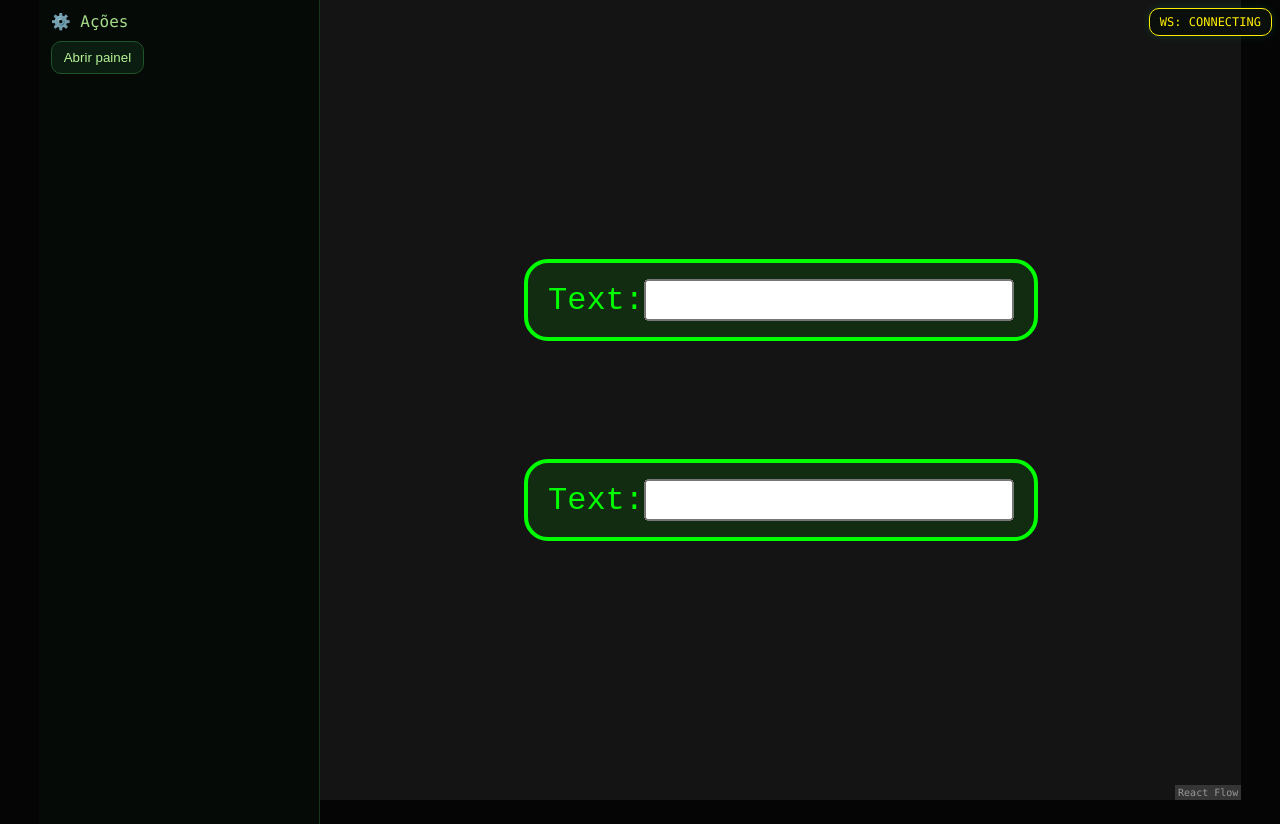
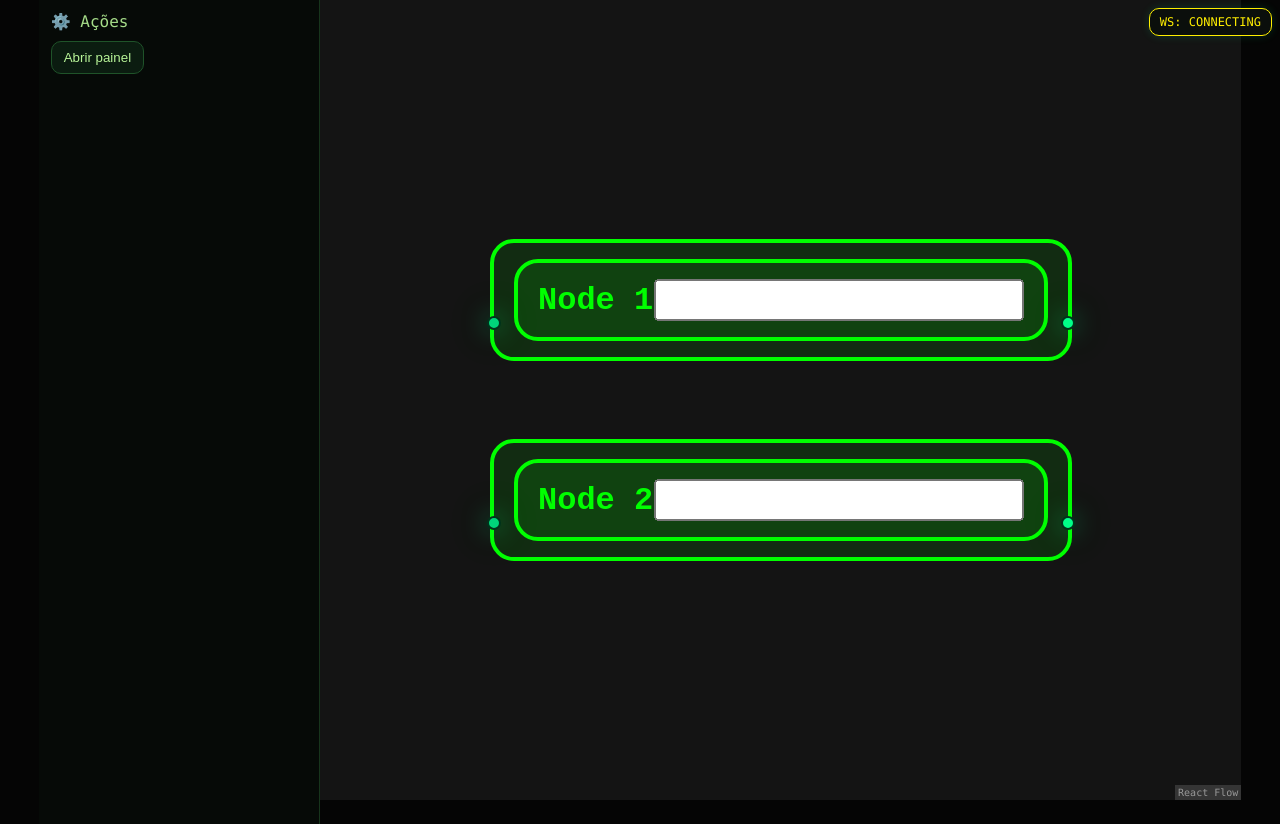
Before and after one commit to viniciusxpb/frontend, a React (Vite) app: page / in a window 1280 px wide. Built offline with nearby package versions, Linux system fonts and the light colour scheme; no server answers.

Commit message:
removido algusn comentarios, configuração de node generico

```diff
--- a/src/flow/FlowInner.tsx
+++ b/src/flow/FlowInner.tsx
@@ -20,33 +20,37 @@ import usePaneClickCombo from '../hooks/usePaneClickCombo';
 
 import { nodeTypes, nodePalette } from '../nodes/registry';
 
-/* ================= Helpers para entradas dinâmicas ================= */
-const inputId = (idx: number) => `in_${idx}`;
+/* ================= Helpers p/ entradas dinâmicas (BaseIONode em modo "n") ================= */
+type IOmode = 0 | 1 | 'n';
 
-function normalizeNodeDynamicInputs(node: Node, edges: Edge[]): Node {
-  if (!node || !(node.type === 'add' || node.type === 'subtract')) return node;
+function isDynInputsNode(n: Node) {
+  const m: IOmode | undefined = (n.data as any)?.inputsMode;
+  return m === 'n';
+}
 
-  const currentInputs: string[] = (node.data?.inputs ?? ['in_0']).slice();
+function normalizeDynCounts(node: Node, edges: Edge[]): Node {
+  if (!node || !isDynInputsNode(node)) return node;
 
-  // Handles de entrada em uso neste nó
+  const data: any = node.data ?? {};
+  const currentCount: number = Number.isFinite(data.inputsCount) ? data.inputsCount : 1;
+
+  // conta quantos handles "in_*" estão realmente usados como alvo
   const used = new Set(
     edges
-      .filter((e) => e.target === node.id && e.targetHandle)
+      .filter((e) => e.target === node.id && e.targetHandle && String(e.targetHandle).startsWith('in_'))
       .map((e) => String(e.targetHandle))
   );
+  const usedCount = used.size;
 
-  const usedCount = used.size;
-  const shouldLen = Math.max(usedCount + 1, 1); // sempre manter 1 livre
+  const shouldCount = Math.max(usedCount + 1, 1); // sempre manter 1 livre
 
-  const nextInputs: string[] = [];
-  for (let i = 0; i < shouldLen; i++) nextInputs.push(inputId(i));
-
-  if (JSON.stringify(nextInputs) !== JSON.stringify(currentInputs)) {
+  if (shouldCount !== currentCount) {
     return {
       ...node,
       data: {
-        ...(node.data ?? {}),
-        inputs: nextInputs,
+        ...data,
+        inputsMode: 'n',
+        inputsCount: shouldCount,
       },
     };
   }
@@ -54,16 +58,16 @@ function normalizeNodeDynamicInputs(node: Node, edges: Edge[]): Node {
 }
 
 function normalizeAll(nodes: Node[], edges: Edge[]): Node[] {
-  return nodes.map((n) => normalizeNodeDynamicInputs(n, edges));
+  return nodes.map((n) => normalizeDynCounts(n, edges));
 }
-/* =================================================================== */
+/* ========================================================================================== */
 
-// Se seu TextUpdaterNode NÃO tem Handle, deixe sem edges iniciais para evitar o erro #008
+// Exemplo inicial simples (TextUpdater sem handles para evitar erro #008)
 const initialNodes: Node[] = [
   { id: 'n1', type: 'textUpdater', className: 'hacker-node', position: { x: 0, y: 0 }, data: { label: 'Node 1' } },
   { id: 'n2', type: 'textUpdater', className: 'hacker-node', position: { x: 0, y: 100 }, data: { label: 'Node 2' } },
 ];
-const initialEdges: Edge[] = []; // [{ id: 'n1-n2', source: 'n1', target: 'n2' }];
+const initialEdges: Edge[] = [];
 
 export default function FlowInner() {
   const [nodes, setNodes] = useState<Node[]>(initialNodes);
@@ -88,33 +92,31 @@ export default function FlowInner() {
   const idRef = useRef(3);
   const nextId = () => `${idRef.current++}`;
 
-  /* ===== Notificar o React Flow quando a quantidade de handles mudar ===== */
-  const prevInputCountsRef = useRef<Record<string, number>>({});
+  /* ===== avisa o React Flow quando a quantidade de handles mudar ===== */
+  const prevCountsRef = useRef<Record<string, number>>({});
   useEffect(() => {
     const toUpdate: string[] = [];
     for (const n of nodes) {
-      if (n.type === 'add' || n.type === 'subtract') {
-        const count = (n.data?.inputs ?? ['in_0']).length;
-        const prev = prevInputCountsRef.current[n.id];
+      if (isDynInputsNode(n)) {
+        const count = (n.data as any)?.inputsCount ?? 1;
+        const prev = prevCountsRef.current[n.id];
         if (prev === undefined || prev !== count) {
           toUpdate.push(n.id);
-          prevInputCountsRef.current[n.id] = count;
+          prevCountsRef.current[n.id] = count;
         }
       }
     }
     if (toUpdate.length) {
-      // avisa o React Flow que os handles deste nó mudaram
       toUpdate.forEach((id) => updateNodeInternals(id));
     }
   }, [nodes, updateNodeInternals]);
-  /* ======================================================================= */
+  /* =================================================================== */
 
   const onNodesChange = useCallback(
     (changes) => setNodes((snap) => applyNodeChanges(changes, snap)),
     []
   );
 
-  // onEdgesChange: aplica alterações e normaliza entradas dinâmicas
   const onEdgesChange = useCallback((changes: EdgeChange[]) => {
     setEdges((prev) => {
       const next = applyEdgeChanges(changes, prev);
@@ -123,7 +125,6 @@ export default function FlowInner() {
     });
   }, []);
 
-  // onConnect: adiciona edge e normaliza com base no array final
   const onConnect = useCallback((p: Connection) => {
     setEdges((prev) => {
       const next = addEdge(p, prev);
@@ -133,26 +134,29 @@ export default function FlowInner() {
   }, []);
 
   const onConnectEnd = useCallback(
-    (event, state) => {
-      if (!state.isValid) {
+    (event: MouseEvent | TouchEvent, state: any) => {
+      if (!state?.isValid) {
         const id = nextId();
-        const { clientX, clientY } = 'changedTouches' in event ? event.changedTouches[0] : event;
+        const isTouch = 'changedTouches' in event && event.changedTouches && event.changedTouches.length > 0;
+        const point = isTouch ? event.changedTouches[0] : (event as MouseEvent);
         const newNode: Node = {
           id,
           type: 'textUpdater',
           className: 'hacker-node',
-          position: screenToFlowPosition({ x: clientX, y: clientY }),
+          position: screenToFlowPosition({ x: (point as any).clientX, y: (point as any).clientY }),
           data: { label: `Node ${id}` },
           origin: [0.5, 0.0] as [number, number],
         };
         setNodes((nds) => nds.concat(newNode));
-        setEdges((eds) => eds.concat({ id: `e-${Math.random()}`, source: state.fromNode.id, target: id }));
+        if (state?.fromNode?.id) {
+          setEdges((eds) => eds.concat({ id: `e-${Math.random()}`, source: state.fromNode.id, target: id }));
+        }
       }
     },
     [screenToFlowPosition]
   );
 
-  // ADD pelo modal → centro da viewport atual (com segurança para add/subtract)
+  // ADD pelo modal → centro da viewport; se o nó suporta entradas dinâmicas, inicia em modo "n"
   const addNodeByType = useCallback((typeKey: string) => {
     const spec = nodePalette.find((n) => n.type === (typeKey as any));
     if (!spec) return;
@@ -161,9 +165,12 @@ export default function FlowInner() {
     const center = { x: window.innerWidth / 2, y: window.innerHeight / 2 };
     const pos = screenToFlowPosition(center);
 
-    const baseData = { ...(spec.defaultData ?? {}) };
-    if ((typeKey === 'add' || typeKey === 'subtract') && !baseData.inputs) {
-      baseData.inputs = ['in_0']; // garante 1 handle inicial
+    const baseData: any = { ...(spec.defaultData ?? {}) };
+
+    // Convenção: add/subtract entram como dinâmicos
+    if ((typeKey === 'add' || typeKey === 'subtract') && baseData.inputsMode === undefined) {
+      baseData.inputsMode = 'n';
+      baseData.inputsCount = 1; // começa com 1
     }
 
     setNodes((nds) =>
@@ -198,7 +205,6 @@ export default function FlowInner() {
       const next = eds.filter(
         (e) => !selE.has(e.id) && !selN.has(e.source) && !selN.has(e.target)
       );
-      // normaliza após remoções
       setNodes((nds) => normalizeAll(nds, next));
       return next;
     });
@@ -212,7 +218,7 @@ export default function FlowInner() {
     setSelectedEdges([]);
   }, [del, bsp, selectedNodes, selectedEdges]);
 
-  // Pane (mantém painel flutuante por duplo-clique, se quiser)
+  // Pane
   const PANEL_OFFSET_X = 280, PANEL_OFFSET_Y = 100;
   const onPaneClick = usePaneClickCombo({
     onSingle: () => setPanelPos(null),
--- /dev/null
+++ b/src/nodes/BaseIONode.tsx
@@ -0,0 +1,67 @@
+import { useMemo } from "react";
+import type { NodeProps } from "@xyflow/react";
+import { Handle, Position } from "@xyflow/react";
+
+type IOmode = 0 | 1 | "n";
+
+export interface BaseNodeData {
+  label?: string;
+  value?: string;
+  inputsMode?: IOmode;   // 0, 1 ou "n"
+  outputsMode?: IOmode;  // 0, 1 ou "n"
+  inputsCount?: number;
+  outputsCount?: number;
+  onChange?: (id: string, val: string) => void;
+}
+
+export function BaseIONode({ id, data }: NodeProps<BaseNodeData>) {
+  const inputsMode = data.inputsMode ?? 1;
+  const outputsMode = data.outputsMode ?? 1;
+
+  const inCount = useMemo(() => {
+    if (inputsMode === 0) return 0;
+    if (inputsMode === 1) return 1;
+    return data.inputsCount ?? 1;
+  }, [inputsMode, data.inputsCount]);
+
+  const outCount = useMemo(() => {
+    if (outputsMode === 0) return 0;
+    if (outputsMode === 1) return 1;
+    return data.outputsCount ?? 1;
+  }, [outputsMode, data.outputsCount]);
+
+  return (
+    <div className="hacker-node base-io">
+      <strong>{data.label ?? "Node"}</strong>
+
+      <input
+        type="text"
+        value={data.value ?? ""}
+        className="nodrag"
+        onChange={(e) => data.onChange?.(id, e.target.value)}
+      />
+
+      {/* Entradas (esquerda) */}
+      {Array.from({ length: inCount }).map((_, i) => (
+        <Handle
+          key={`in_${i}`}
+          id={`in_${i}`}
+          type="target"
+          position={Position.Left}
+          style={{ top: 40 + i * 20 }}
+        />
+      ))}
+
+      {/* Saídas (direita) */}
+      {Array.from({ length: outCount }).map((_, i) => (
+        <Handle
+          key={`out_${i}`}
+          id={`out_${i}`}
+          type="source"
+          position={Position.Right}
+          style={{ top: 40 + i * 20 }}
+        />
+      ))}
+    </div>
+  );
+}
--- a/src/nodes/TextUpdaterNode.tsx
+++ b/src/nodes/TextUpdaterNode.tsx
@@ -1,16 +1,43 @@
 import { useCallback } from "react";
+import type { NodeProps } from "@xyflow/react";
+import { BaseIONode, type BaseNodeData } from "./BaseIONode";
 
-export function TextUpdaterNode(props) {
-  const onChange = useCallback((evt) => {
-    console.log(evt.target.value);
-  }, []);
+type TextUpdaterData = BaseNodeData & {};
+
+export function TextUpdaterNode(props: NodeProps<TextUpdaterData>) {
+  const { id, data } = props;
+
+  const onChange = useCallback(
+    (val: string) => {
+      console.log("TextUpdaterNode", id, val);
+      data.onChange?.(id, val);
+    },
+    [id, data]
+  );
 
   return (
-    <div className="text-updater-node">
+    <BaseIONode
+      {...props}
+      data={{
+        label: data.label ?? "📝 Texto",
+        value: data.value ?? "",
+        inputsMode: 1,   // exatamente 1 entrada
+        outputsMode: 1,  // exatamente 1 saída
+        onChange,
+      }}
+    >
       <div>
-        <label htmlFor="text">Text:</label>
-        <input id="text" name="text" onChange={onChange} className="nodrag" />
+        <label htmlFor={`text-${id}`} style={{ fontSize: 12 }}>
+          Text:
+        </label>
+        <input
+          id={`text-${id}`}
+          name="text"
+          value={data.value ?? ""}
+          onChange={(e) => onChange(e.target.value)}
+          className="nodrag"
+        />
       </div>
-    </div>
+    </BaseIONode>
   );
 }
--- a/src/nodes/registry.ts
+++ b/src/nodes/registry.ts
@@ -16,6 +16,8 @@ export const nodePalette: Array<{
   defaultData: any;
 }> = [
   { type: 'textUpdater', label: '📝 Texto',     defaultData: { label: 'Novo texto' } },
-  { type: 'add',         label: '➕ Somar',     defaultData: { inputs: ['in_0'] } },
-  { type: 'subtract',    label: '➖ Subtrair',  defaultData: { inputs: ['in_0'] } },
+
+  // IMPORTANTE: agora usamos inputs dinâmicos por contagem (não mais array de ids)
+  { type: 'add',         label: '➕ Somar',     defaultData: { label: '➕ Somar',     inputsMode: 'n', inputsCount: 1, outputsMode: 1, outputsCount: 1 } },
+  { type: 'subtract',    label: '➖ Subtrair',  defaultData: { label: '➖ Subtrair',  inputsMode: 'n', inputsCount: 1, outputsMode: 1, outputsCount: 1 } },
 ];
```
Also changed, not shown: src/nodes/AddNode.tsx (+25 -24 lines), src/nodes/SubtractNode.tsx (+23 -25 lines).
